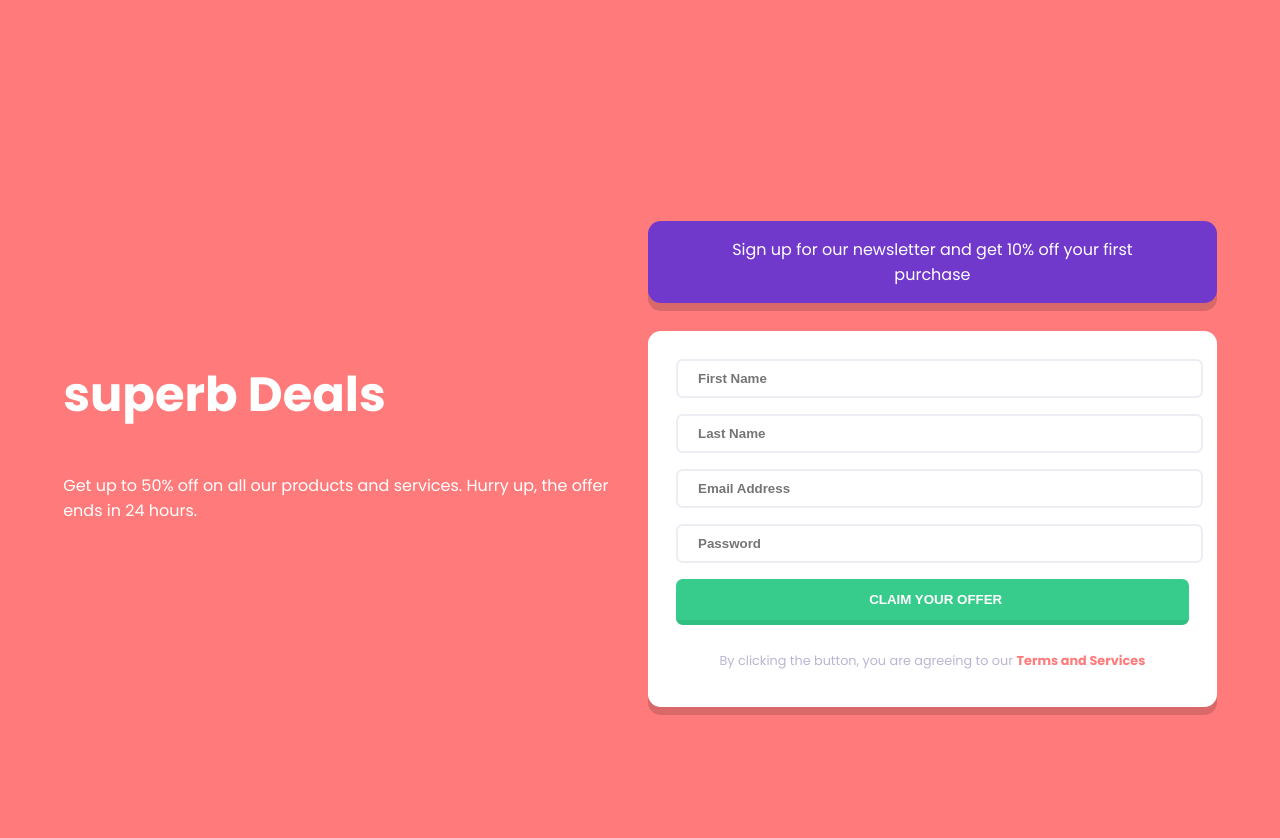
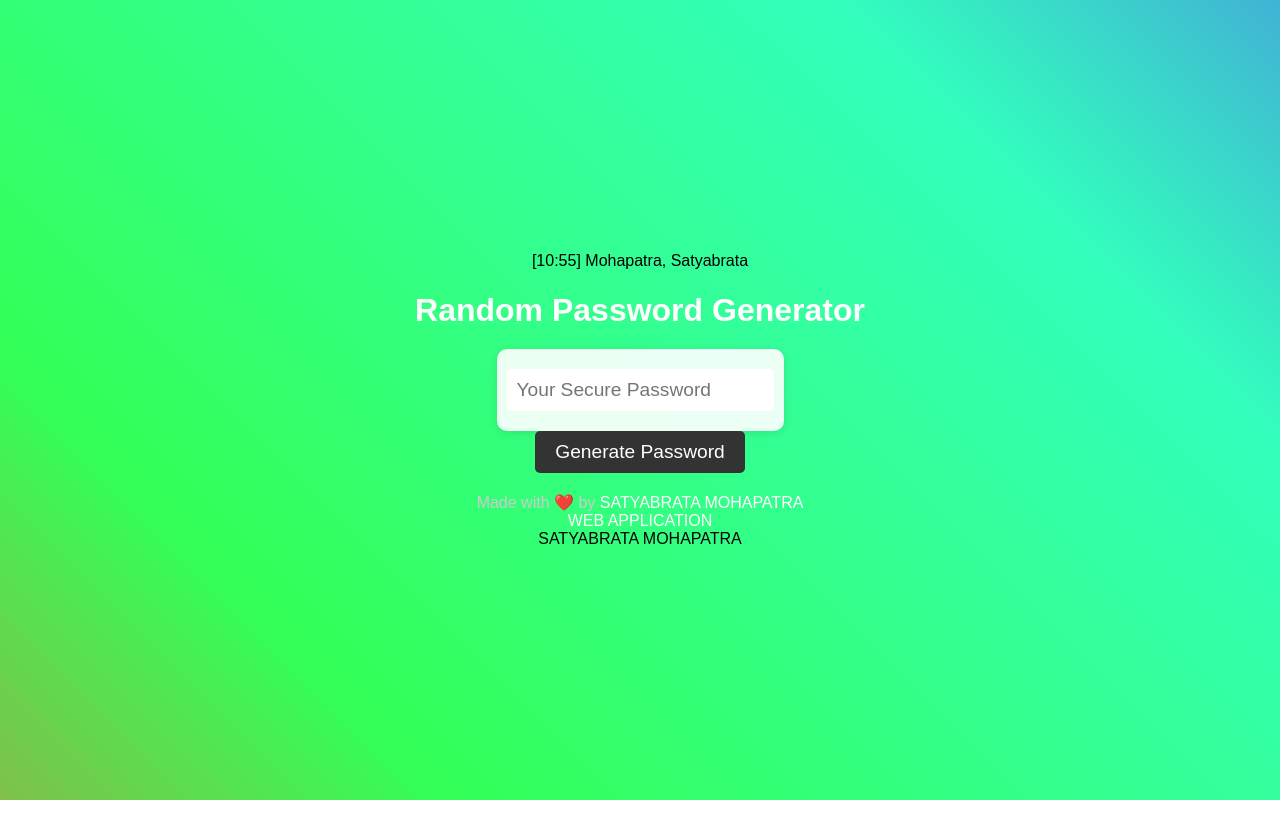
Before and after one commit to Satya14678/New-html-project-, a plain HTML site: page index.html in a window 1280 px wide. After the commit the page ends 800 px from the top, so only its background shows below. Drawn offline with Linux system fonts and the light colour scheme.

Commit message:
2nd commit

```diff
--- a/index.html
+++ b/index.html
@@ -1,300 +1,257 @@
+[10:55] Mohapatra, Satyabrata
+
 <!DOCTYPE html>
+
 <html lang="en">
 
+<head>
 
+    <meta charset="UTF-8">
 
-<head>
-<meta charset="UTF-8">
     <meta http-equiv="X-UA-Compatible" content="IE=edge">
+
     <meta name="viewport" content="width=device-width, initial-scale=1.0">
-<title>Sample HTML Code - NewsLetter Form</title>
+
     <style>
-    @import url("https://fonts.googleapis.com/css2?family=Poppins:wght@400;500;600;700&display=swap");
 
-
+        /* CSS styles */
 
         body {
+
+            background: linear-gradient(45deg, #FF5733, #FFBD33, #FF5733, #33FF57, #33FFBD, #5733FF, #BD33FF, #57FF33);
+
+            background-size: 400% 400%;
+
+            animation: gradient 10s linear infinite;
+
+            font-family: Arial, sans-serif;
+
             display: flex;
+
+            flex-direction: column;
+
+            align-items: center;
+
             justify-content: center;
-      padding: 3rem 0;
-      font-family: "Poppins", sans-serif;
-      font-size: 1rem;
-      color: white;
-      background-color: #ff7a7a;
+
+            height: 100vh;
+
+            margin: 0;
+
         }
 
 
+        h1 {
 
-    main {
-      max-width: 350px;
-      display: flex;
-      flex-direction: column;
-      align-items: center;
+            color: #ffffff;
+
+            font-size: 2rem;
+
+            margin-bottom: 20px;
+
         }
 
 
+        .inputBox {
 
-    .intro {
-      display: flex;
-      flex-direction: column;
-      justify-content: center;
-      align-items: center;
+            background: rgba(255, 255, 255, 0.9);
+
+            border-radius: 10px;
+
+            padding: 10px;
+
             text-align: center;
-      width: 100%;
-      margin-bottom: 3rem;
+
+            box-shadow: 0px 2px 10px rgba(0, 0, 0, 0.1);
+
         }
 
 
+        input[type="text"] {
 
-    .title {
-      padding: 1rem;
-      font-size: 1.75rem;
+            width: 100%;
+
+            padding: 10px;
+
+            font-size: 1.2rem;
+
+            border: none;
+
+            border-radius: 5px;
+
+            margin: 10px 0;
+
+            outline: none;
+
         }
 
 
+        #btn {
 
-    .sign-up {
-      width: 100%;
+            background-color: #333;
+
+            color: white;
+
+            padding: 10px 20px;
+
+            font-size: 1.2rem;
+
+            border: none;
+
+            border-radius: 5px;
+
+            cursor: pointer;
+
+            transition: background-color 0.3s;
+
         }
 
 
+        #btn:hover {
 
-    .sign-up-para {
-      padding: 1rem 5rem;
-      margin-bottom: 1.75rem;
-      border-radius: 0.8rem;
-      box-shadow: 0 8px 0px rgba(0 0 0/0.15);
-      background-color: #7138cc;
-      text-align: center;
+            background-color: #1e8e3e;
+
         }
 
 
+        footer {
 
-    .sign-up-form {
-      display: flex;
-      flex-direction: column;
-      align-items: center;
-      padding: 1.2rem;
-      border-radius: 0.8rem;
-      box-shadow: 0 8px 0px rgba(0 0 0/0.15);
-      color: #b9b6d3;
-      background-color: white;
+            margin-top: 20px;
+
+            text-align: center;
+
+            color: #cccccc;
+
         }
 
 
+        footer a {
 
-    .form-input {
-      width: 100%;
-      margin-bottom: 1em;
-      position: relative;
+            text-decoration: none;
+
+            color: #ffffff;
+
         }
 
 
+        @keyframes gradient {
 
-    .form-input span {
-      position: absolute;
-      top: 10%;
-      right: 0;
-      padding: 0 0.65em;
-      border-radius: 50%;
-      background-color: #ff7a7a;
-      color: white;
-      display: none;
+            0% {
+
+                background-position: 0% 50%;
+
+            }
+
+            100% {
+
+                background-position: 100% 50%;
+
+            }
+
+        }
+
+    </style>
+
+    <script>
+
+        // JavaScript code (same as before)
+
+        const words = ['seat', 'pen', 'broad', 'vapor', 'ocean',
+
+            'red', 'plate', 'late', 'that', 'ring', 'swim', 'shown',
+
+            'path', 'law', 'list', 'hard', 'plate', 'block', 'two',
+
+            'pupil', 'were', 'lot', 'pay', 'would', 'tired', 'dull',
+
+            'mud', 'sky', 'grew', 'hard', 'ill', 'frame',
+
+            'sport', 'did', 'many', 'been', 'page', 'year', 'trail',
+
+            'earth', 'are', 'while', 'off', 'town', 'doing', 'size',
+
+            'steel', 'sale', 'swam', 'put', 'zero', 'week', 'mill',
+
+            'past', 'aside', 'her', 'cent', 'box', 'fuel', 'block',
+
+            'those', 'late', 'sun', 'map', 'silk', 'lady', 'meant',
+
+            'still', 'shine', 'range', 'loud', 'fox', 'gate', 'slide',
+
+            'each', 'nails', 'flag', 'exist', 'door', 'luck', 'down',
+
+            'poem', 'depth', 'press', 'crowd', 'herd', 'drink', 'worry',
+
+            'dried', 'dig', 'new', 'rest', 'play', 'win', 'strong'];
+
+
+        function getPassword() {
+
+            const chars = '0123456789!@#$%&';
+
+            const clength = chars.length;
+
+            let password = '';
+
+
+            while (password.length < 16) {
+
+                password += randomWord() + chars.charAt(randomNumber(clength));
+
             }
 
 
+            document.getElementById('password').value = password;
 
-    .form-input.warning span {
-      display: inline-block;
         }
 
 
+        function randomNumber(l) {
 
-    .form-input input {
-      width: calc(100% - 20px);
-      padding: 10px;
-      border: 2px solid rgba(185, 182, 211, 0.25);
-      border-radius: 0.5em;
-      font-weight: 600;
-      color: #3e3c49;
+            return Math.floor(Math.random() * l);
+
         }
 
 
+        function randomWord() {
 
-    .form-input input:focus {
-      outline: none;
-      border: 2px solid #b9b6d3;
+            const number = randomNumber(words.length);
+
+            return words[number];
+
         }
 
+    </script>
+
+    <title>Random Password Generator</title>
+
+</head>
+
+<body>
+
+    <!-- HTML content (same as before) -->
+
+    <h1>Random Password Generator</h1>
+
+    <div class="inputBox">
+
+        <input type="text" name="" placeholder="Your Secure Password" id="password" readonly>
+
+    </div>
+
+    <button id="btn" onclick="getPassword();">Generate Password</button>
 
 
-    .form-input.warning input {
-      border: 2px solid #ff7a7a;
-    }
+    <footer>
 
+        Made with ❤️ by <a href="https://swapnilsparsh.github.io/" target="_blank">SATYABRATA MOHAPATRA</a><br>
 
+        <a href="https://github.com/swapnilsparsh/30DaysOfJavaScript" target="_blank">WEB APPLICATION</a>
 
-    .form-input p {
-      margin: 0.2em 0.75em 0 0;
-      display: none;
-      font-size: 0.75rem;
-      text-align: right;
-      font-style: italic;
-      color: #ff7a7a;
-    }
+    </footer>
 
-
-
-    .form-input.warning p {
-      display: block;
-    }
-
-
-
-    .submit-btn {
-      cursor: pointer;
-      width: 100%;
-      padding: 1em;
-      margin-bottom: 1em;
-      border: none;
-      border-bottom: 5px solid #31bf81;
-      border-radius: 0.5em;
-      background-color: #38cc8c;
-      color: white;
-      font-weight: 600;
-      text-transform: uppercase;
-    }
-
-
-
-    .submit-btn:hover {
-      background-color: #5dd5a1;
-    }
-
-
-
-    .form-term {
-      margin-bottom: 0.75em;
-      font-size: 0.8rem;
-      text-align: center;
-    }
-
-
-
-    .form-term span {
-      font-weight: 700;
-      color: #ff7a7a;
-    }
-
-    @media (min-width: 768px) {
-      body {
-        align-items: center;
-        min-height: 100vh;
-      }
-
-
-
-      main {
-        max-width: 100vw;
-        flex-direction: row;
-        justify-content: center;
-      }
-
-
-
-      .intro {
-        align-items: flex-start;
-        text-align: left;
-        width: 45%;
-        margin-right: 1rem;
-      }
-
-
-
-      .title {
-        padding: 0;
-        margin-bottom: 2rem;
-        font-size: 3rem;
-        line-height: 1.25em;
-      }
-
-
-
-      .sign-up {
-        width: 45%;
-      }
-
-
-
-      .sign-up-form {
-        padding: 1.75rem;
-      }
-
-
-
-      .sign-up-form input {
-        padding-left: 1.5em;
-      }
-    }
-</style>
-</head>
-
-
-
-<body>
-<main>
-<!-- intro section -->
-<section class="intro">
-<h1 class="title">superb Deals</h1>
-<p>Get up to 50% off on all our products and services. Hurry up, the offer ends in 24 hours.</p>
-</section>
-
-
-
-    <!-- sign-up section -->
-<section class="sign-up">
-<p class="sign-up-para">Sign up for our newsletter and get 10% off your first purchase</p>
-<!-- the form itself -->
-<form class="sign-up-form">
-<div class="form-input">
-<input type="text" name="first-name" id="first-name" placeholder="First Name" required>
-<span>!</span>
-<p class="warning">First name cannot be empty</p>
-</div>
-
-
-
-        <div class="form-input">
-<input type="text" name="last-name" id="last-name" placeholder="Last Name" required>
-<span>!</span>
-<p class="warning">Last name cannot be empty</p>
-</div>
-
-
-
-        <div class="form-input">
-<input type="email" name="email" id="email" placeholder="Email Address" required>
-<span>!</span>
-<p class="warning">Looks like this is not an email</p>
-</div>
-
-
-
-        <div class="form-input">
-<input type="Password" name="Password" id="Password" placeholder="Password" required>
-<span>!</span>
-<p class="warning">Password cannot be empty</p>
-</div>
-
-
-
-        <input class="submit-btn" type="submit" value="Claim your offer">
-<p class="form-term">By clicking the button, you are agreeing to our <span>Terms and Services</span> </p>
-</form>
-</section>
-</main>
 </body>
 
+</html>
 
-
-</html>
+SATYABRATA MOHAPATRA
```
Lines whose indentation alone changed are shown as unchanged.
